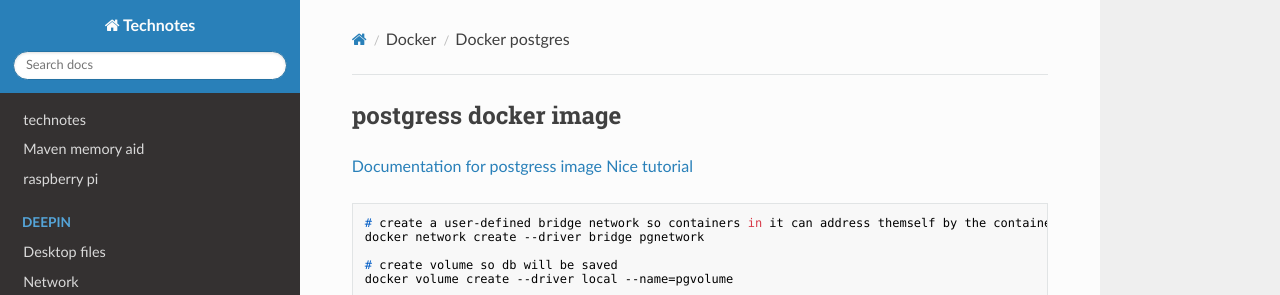
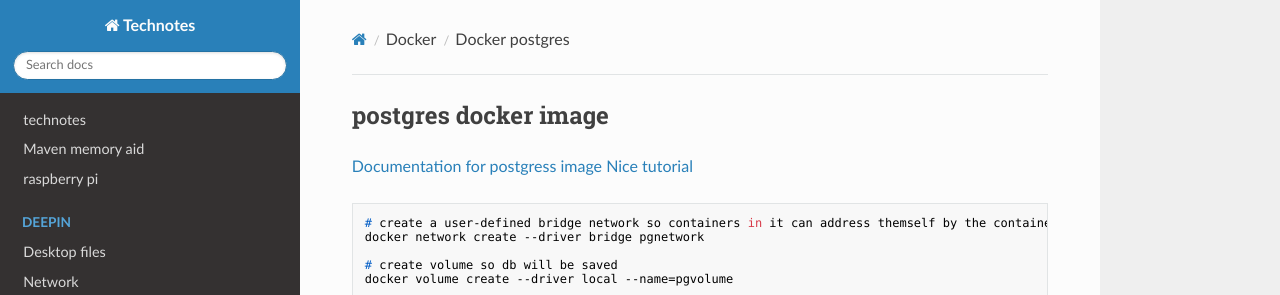
Before and after one commit to organicaudio/useful-code-snippets2, an MkDocs documentation site: the page built from docs/docker/docker-postgres.md, in a window 1280 px wide and 1124 px high. Shown: the top 295 px of the window. Built offline with MkDocs 1.6.1, drawn with Linux system fonts in a browser that asks for light colours; nearby versions of some CDN libraries.

Commit message:
fix typo

```diff
--- a/docs/docker/docker-postgres.md
+++ b/docs/docker/docker-postgres.md
@@ -1,5 +1,5 @@
 
-## postgress docker image
+## postgres docker image
 
 [Documentation for postgress image](https://hub.docker.com/_/postgres?tab=description)
 [Nice tutorial](https://info.crunchydata.com/blog/easy-postgresql-10-and-pgadmin-4-setup-with-docker)
```
